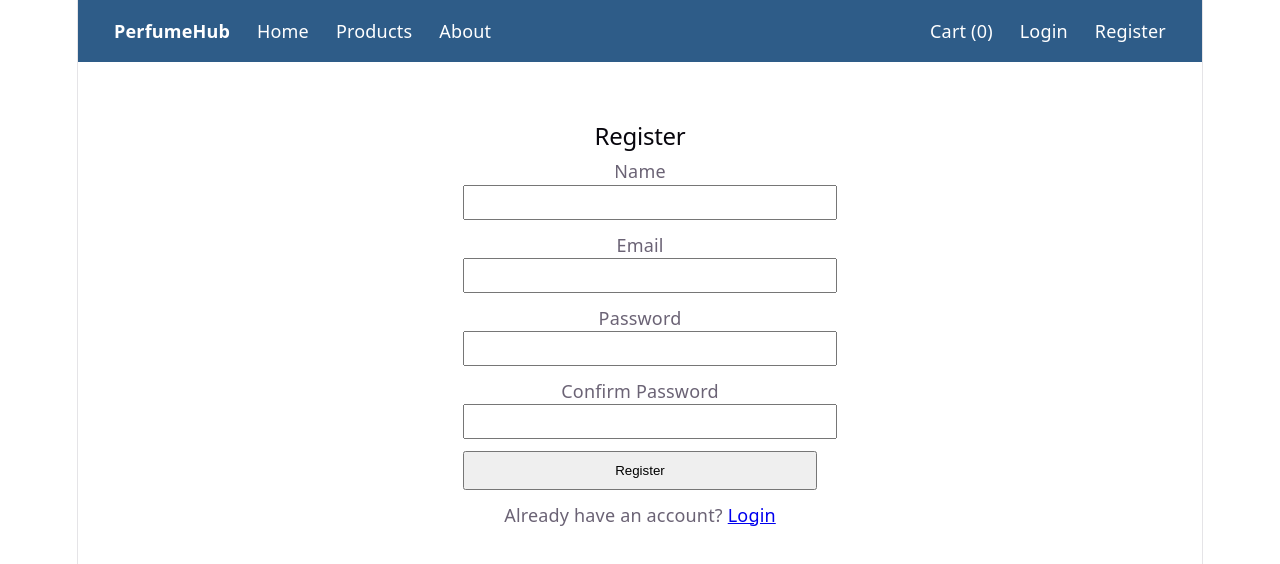
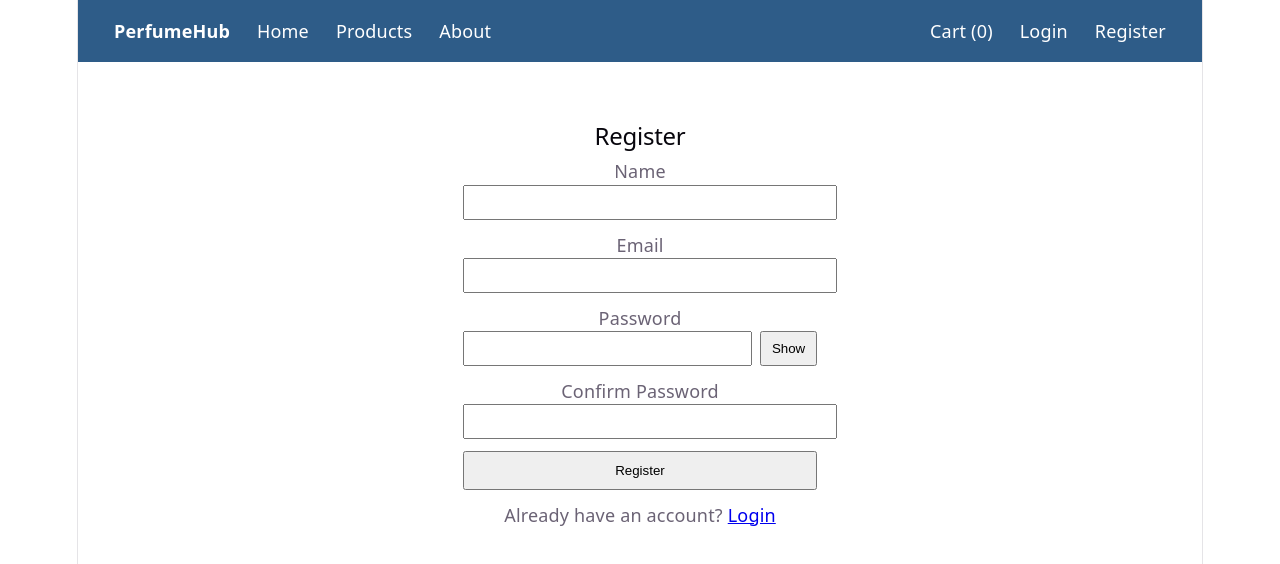
Before and after one commit to brucenzala/perfumehub-web-demo, a React (Vite) app: page /register in a window 1280 px wide. Shown: the top 564 px of the page. Built offline with nearby package versions, Linux system fonts and the light colour scheme.

Commit message:
Add show/hide password toggle to login and register

```diff
--- a/src/pages/Login.jsx
+++ b/src/pages/Login.jsx
@@ -5,6 +5,7 @@
 export default function Login() {
   const [email, setEmail] = useState("");
   const [password, setPassword] = useState("");
+  const [showPassword, setShowPassword] = useState(false);
   const [error, setError] = useState("");
   const [loading, setLoading] = useState(false);
   const { login } = useAuth();
@@ -41,13 +42,22 @@
         </div>
         <div style={{ marginBottom: 12 }}>
           <label>Password</label>
+          <div style={{ display: "flex", gap: 8 }}>
             <input
-            type="password"
+              type={showPassword ? "text" : "password"}
               value={password}
               onChange={(e) => setPassword(e.target.value)}
               required
               style={{ width: "100%", padding: 8 }}
             />
+            <button
+              type="button"
+              onClick={() => setShowPassword(!showPassword)}
+              style={{ padding: "0 10px", cursor: "pointer" }}
+            >
+              {showPassword ? "Hide" : "Show"}
+            </button>
+          </div>
         </div>
         <button type="submit" disabled={loading} style={{ width: "100%", padding: 10 }}>
           {loading ? "Logging in..." : "Login"}
--- a/src/pages/Register.jsx
+++ b/src/pages/Register.jsx
@@ -7,6 +7,7 @@
   const [email, setEmail] = useState("");
   const [password, setPassword] = useState("");
   const [passwordConfirmation, setPasswordConfirmation] = useState("");
+  const [showPassword, setShowPassword] = useState(false);
   const [error, setError] = useState("");
   const [loading, setLoading] = useState(false);
   const { register } = useAuth();
@@ -53,19 +54,28 @@
         </div>
         <div style={{ marginBottom: 12 }}>
           <label>Password</label>
+          <div style={{ display: "flex", gap: 8 }}>
             <input
-            type="password"
+              type={showPassword ? "text" : "password"}
               value={password}
               onChange={(e) => setPassword(e.target.value)}
               required
               minLength={6}
               style={{ width: "100%", padding: 8 }}
             />
+            <button
+              type="button"
+              onClick={() => setShowPassword(!showPassword)}
+              style={{ padding: "0 10px", cursor: "pointer" }}
+            >
+              {showPassword ? "Hide" : "Show"}
+            </button>
+          </div>
         </div>
         <div style={{ marginBottom: 12 }}>
           <label>Confirm Password</label>
           <input
-            type="password"
+            type={showPassword ? "text" : "password"}
             value={passwordConfirmation}
             onChange={(e) => setPasswordConfirmation(e.target.value)}
             required
```
Lines whose indentation alone changed are shown as unchanged.
